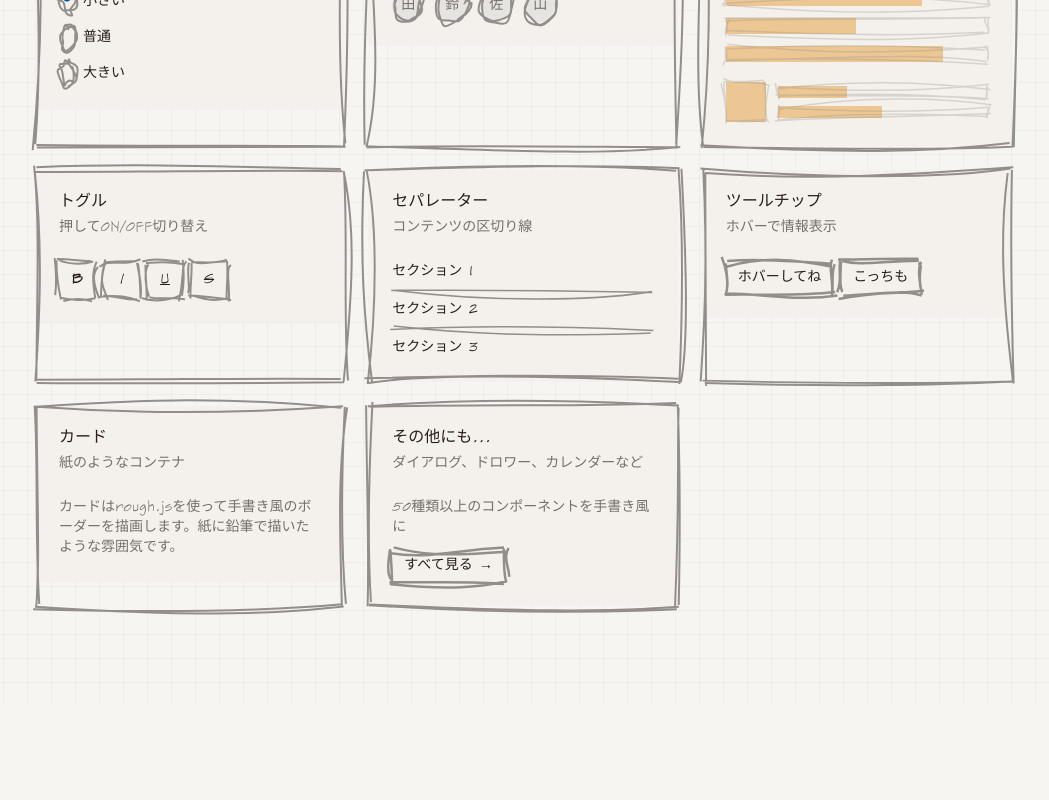
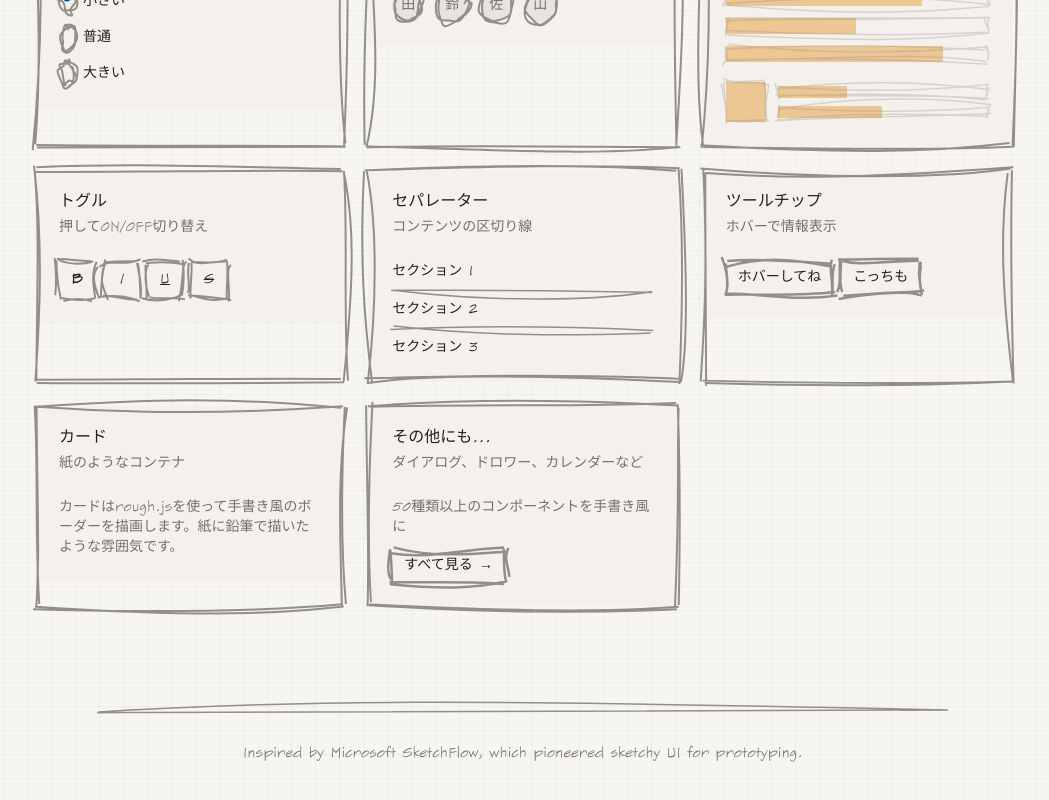
Before and after one commit to mitsubayu/uragaki-ui, a React (Vite) app: page / in a window 1280 px wide. Shown: the part 1814-2614 px from the top of the page, without its empty margins (117-1166 px from the left). Before the commit the page ends 2516 px from the top, so only its background shows below. Built offline with nearby package versions, Linux system fonts and the light colour scheme; a web font is replaced by a local one.

Commit message:
feat: add footer with inspiration note for sketchy UI design

```diff
--- a/src/pages/home.tsx
+++ b/src/pages/home.tsx
@@ -586,6 +586,14 @@ export function HomePage() {
           </UragakiCard>
         </div>
       </div>
+
+      {/* Footer */}
+      <footer className="max-w-4xl mx-auto px-6 pb-12 text-center">
+        <UragakiSeparator className="mb-8" />
+        <p className="text-sm text-muted-foreground">
+          Inspired by Microsoft SketchFlow, which pioneered sketchy UI for prototyping.
+        </p>
+      </footer>
     </div>
   );
 }
```
